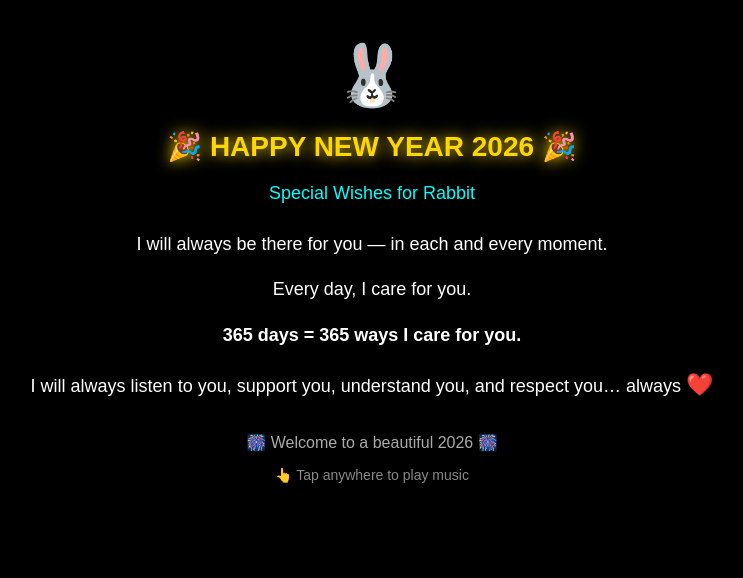
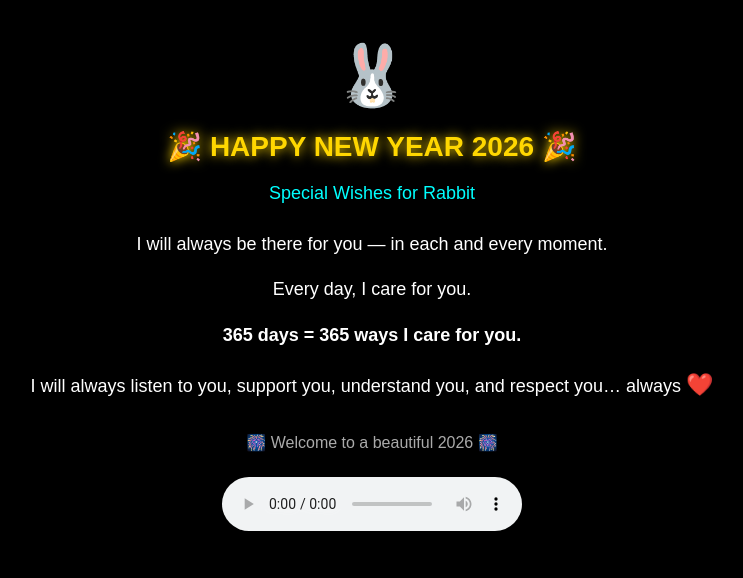
Before and after one commit to syam8501/New-Year-surprise, a plain HTML site: page index.html in a window 1280 px wide. Shown: the whole page, without its empty margins (268-1011 px from the left). Drawn offline with Linux system fonts and the light colour scheme.

Commit message:
Update index.html

```diff
--- a/index.html
+++ b/index.html
@@ -12,7 +12,6 @@
         color: white;
         font-family: Arial, Helvetica, sans-serif;
         text-align: center;
-        min-height: 100vh;
     }
 
     .container {
@@ -29,7 +28,7 @@
     h1 {
         color: gold;
         font-size: 28px;
-        text-shadow: 0 0 15px gold;
+        text-shadow: 0 0 12px gold;
         margin-bottom: 20px;
     }
 
@@ -56,22 +55,18 @@
         color: #aaa;
     }
 
-    .tap-note {
-        font-size: 14px;
-        color: #888;
-        margin-top: 15px;
+    audio {
+        margin-top: 25px;
+        width: 90%;
+        max-width: 300px;
     }
 </style>
 </head>
 
 <body>
 
-<!-- Background Music (hidden) -->
-<audio id="bgMusic" loop preload="auto">
-    <source src="music1 (2).mp3" type="audio/mpeg">
-</audio>
+<div class="container">
 
-<div class="container">
     <div class="rabbit">🐰</div>
 
     <h1>🎉 HAPPY NEW YEAR 2026 🎉</h1>
@@ -91,9 +86,13 @@
 
     <div class="footer">🎆 Welcome to a beautiful 2026 🎆</div>
 
-    <div class="tap-note">👆 Tap anywhere to play music</div>
+    <!-- 🎵 USER MUST TAP PLAY -->
+    <audio controls>
+        <source src="music.mp3" type="audio/mpeg">
+        Your browser does not support audio.
+    </audio>
+
 </div>
 
-<script>
-    // Play music on first tap (mobile-safe)
-    document
+</body>
+</html>
```
